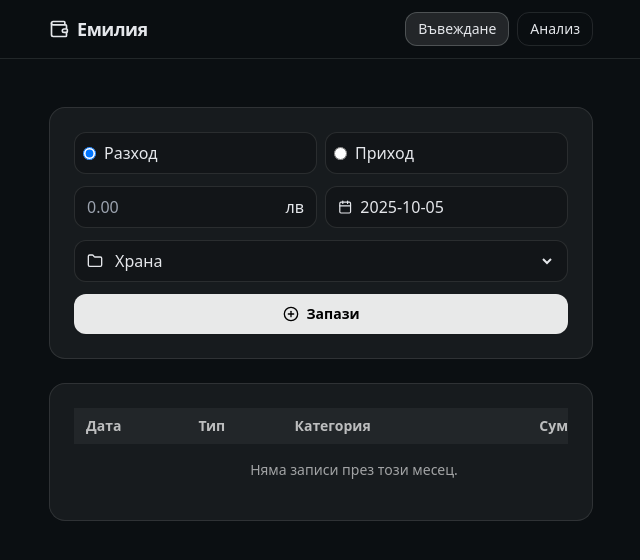
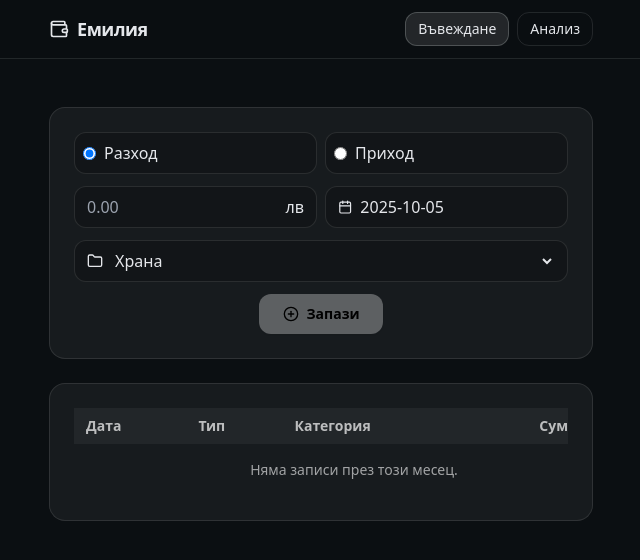
Before and after one commit to emmy649/budget-pwa-v1, a React (Vite) app: page / in a window 1280 px wide. Shown: the top 560 px of the page, without its empty margins (319-959 px from the left). Built offline with nearby package versions, Linux system fonts and the light colour scheme.

Commit message:
Now buton zapazi

```diff
--- a/src/App.jsx
+++ b/src/App.jsx
@@ -468,13 +468,15 @@ export default function App() {
                   </div>
                 </div>
 
-                <button
-  type="submit"
-  className="w-full mt-4 inline-flex items-center justify-center gap-2 rounded-xl bg-white/90 text-black py-2.5 text-sm font-semibold shadow-sm hover:shadow-md
- hover:bg-white active:scale-[0.995] transition-all"
->
-  <PlusCircle className="w-4 h-4" /> Запази
-</button>
+
+                <div className="flex justify-center mt-5">
+                   <button
+                      type="submit"
+                       className="inline-flex items-center justify-center gap-2 rounded-xl bg-white/30 text-black px-6 py-2.5 text-sm font-semibold shadow-sm hover:shadow-md hover:bg-white/50 active:scale-[0.99] transition-all"
+                    >
+                        <PlusCircle className="w-4 h-4" /> Запази
+                      </button>
+                </div>
 
               </form>
             </div>
@@ -551,21 +553,21 @@ export default function App() {
 </div>
 
 {/* Обобщение (месец) – без контейнер */}
-<div className="grid grid-cols-3 gap-3 sm:gap-4 mt-4">
+<div className="grid grid-cols-3 gap-2 sm:gap-3">
   <StatCard
-    title="Приход (м.)"
-    value={`+ ${currency(monthTotals.income)} лв.`}
+    title="Приход"
+    value={` ${currency(monthTotals.income)} лв.`}
     icon={<BarChart2 className="w-4 h-4" />}
     subtle="text-emerald-300"
   />
   <StatCard
-    title="Разход (м.)"
-    value={`- ${currency(monthTotals.expense)} лв.`}
+    title="Разход"
+    value={`${currency(monthTotals.expense)} лв.`}
     icon={<PieIcon className="w-4 h-4" />}
     subtle="text-rose-300"
   />
   <StatCard
-    title="Баланс (м.)"
+    title="Баланс"
     value={`${currency(monthTotals.balance)} лв.`}
     icon={<Wallet className="w-4 h-4" />}
     subtle={monthTotals.balance >= 0 ? "text-sky-300" : "text-amber-300"}
```
